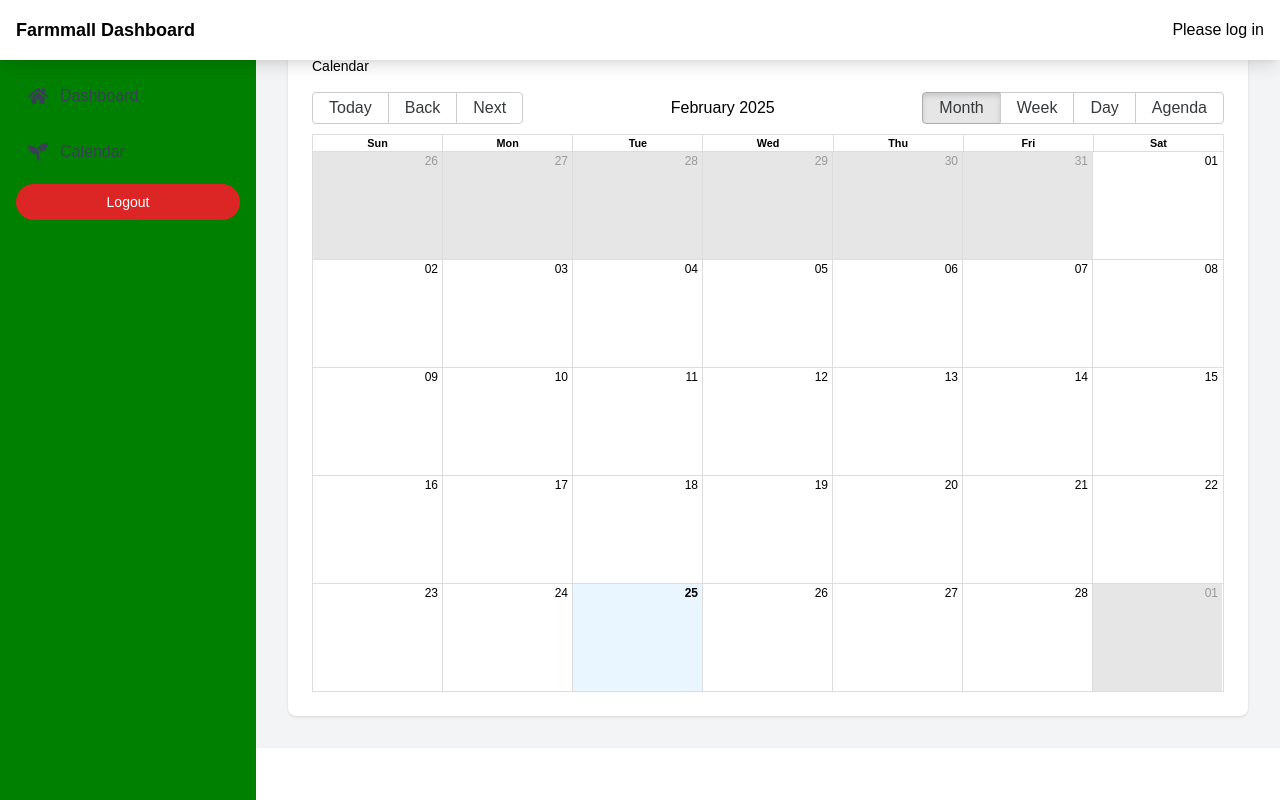
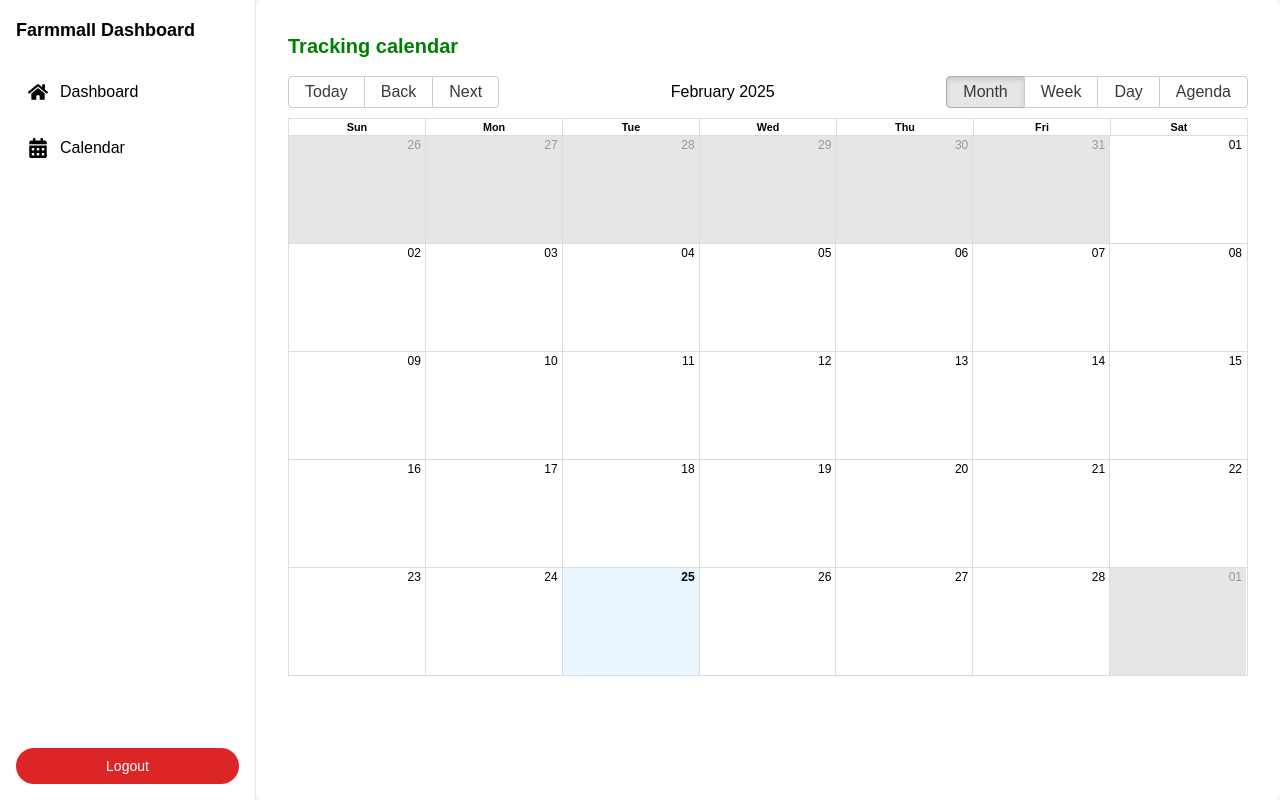
Before and after one commit to Griffin-Ndede/farm_mall, a React (Vite) app: page /dashboard/calendar in a window 1280 px wide. Built offline with nearby package versions, Linux system fonts and the light colour scheme.

Commit message:
readjusts the dashboard layout

```diff
--- a/src/App.jsx
+++ b/src/App.jsx
@@ -5,7 +5,7 @@ import Signup from './Components/Signup'
 import Login from './Components/Login'
 import { UserProvider } from './Context/UserContext'
 import ActivitiesForm from './Pages/ActivitiesForm'
-import CalendarView from './Pages/CalendarView'
+import CalendarView from './Pages/Calendar'
 
 function App() {
 
--- a/src/Pages/ActivitiesForm.jsx
+++ b/src/Pages/ActivitiesForm.jsx
@@ -68,7 +68,7 @@ function ActivitiesForm() {
   };
 
   return (
-    <div className="rounded-lg shadow p-6 h-fit" id="activity">
+    <div className="h-screen p-8" >
       <h3 className="text-xl font-bold mb-4">Add Crop Activity</h3>
       <form onSubmit={handleFormSubmit} className="space-y-6">
         <div>
--- a/src/Pages/CalendarView.jsx
+++ b/src/Pages/Calendar.jsx
@@ -38,8 +38,8 @@ function CalendarView() {
   }, [token]);
 
   return (
-    <div className="bg-white rounded-lg shadow p-6" id="calendar">
-      <h3 className="text-sm mb-4">Calendar</h3>
+    <div className="bg-white p-8 rounded-lg h-screen">
+      <h3 className="text-xl font-bold text-custom-green mb-4">Tracking calendar</h3>
       <Calendar
         localizer={localizer}
         events={events}
--- a/src/Pages/Dashboard.jsx
+++ b/src/Pages/Dashboard.jsx
@@ -17,7 +17,7 @@ function Dashboard() {
       <div className="flex h-fit">
         <SideNav/>
         {/* Main Content */}
-        <div className="flex-1 md:ml-64 p-8 bg-gray-100">
+        <div className="flex-1 md:ml-64 bg-gray-100">
           {/* Outlet for nested routes */}
           <Outlet />
         </div>
--- a/src/components/SideNav.jsx
+++ b/src/components/SideNav.jsx
@@ -1,17 +1,18 @@
-import React, { useContext, useState } from 'react'
-import { Link } from 'react-router-dom';
-import { FaSeedling, FaCalendarAlt, FaHome, FaBars, FaUser } from "react-icons/fa";
-import { Menu } from 'lucide-react';
-import UserContext from '../Context/UserContext';
+import React, { useContext, useState } from "react";
+import { Link, useNavigate } from "react-router-dom";
+import { FaSeedling, FaCalendarAlt, FaHome, FaUser, FaEnvelope } from "react-icons/fa";
+import { Menu } from "lucide-react";
+import UserContext from "../Context/UserContext";
 
 function SideNav() {
+  const [isSidebarOpen, setIsSidebarOpen] = useState(false);
+  const { user, logout } = useContext(UserContext);
+  const navigate = useNavigate();
 
-    const [isSidebarOpen, setIsSidebarOpen] = useState(false);
-    const { user } = useContext(UserContext)
   const navItems = [
-        { icon: FaHome, text: 'Dashboard', path: '/dashboard/activities' },
-        { icon: FaSeedling, text: 'Calendar', path: '/dashboard/calendar' }
-    ]
+    { icon: FaHome, text: "Dashboard", path: "/dashboard/activities" },
+    { icon: FaCalendarAlt, text: "Calendar", path: "/dashboard/calendar" },
+  ];
 
   const handleLogout = (e) => {
     logout();
@@ -20,54 +21,66 @@ function SideNav() {
 
   return (
     <>
+      {/* Toggle Button for Mobile */}
       <button
-                className="fixed top-4 left-4 z-50 md:hidden bg-custom-blue text-white p-2 rounded-full"
+        className="fixed top-4 left-4 z-50 md:hidden bg-custom-blue p-2 rounded-full"
         onClick={() => setIsSidebarOpen(!isSidebarOpen)}
       >
         <Menu className="h-6 w-6" />
       </button>
+
       {/* Side Navigation */}
-            {/* Mini Navbar */}
-            <div className="fixed top-0 left-0 w-full p-4 bg-white flex justify-between items-center z-20 shadow-lg">
-                <Link to="/">
-                    <h1 className="text-lg font-bold">Farmmall Dashboard</h1>
+      <div
+        className={`w-64 flex flex-col p-4 top-0 fixed h-full z-10 transition-transform duration-300 ${
+          isSidebarOpen ? "translate-x-0" : "-translate-x-full"
+        } md:translate-x-0 border-r border-gray-200`}
+      >
+        {/* Navbar Integrated into Sidebar */}
+        <div>
+          <Link to="/" className="text-lg font-bold">
+            Farmmall Dashboard
           </Link>
-                <div className="flex items-center space-x-4">
-                    {user ? (
+        </div>
+
+        {/* User Information */}
+        <div className="flex flex-col mb-6">
+          {user && (
             <>
-                            <span className="font-medium">Hi, {user.username}</span>
+              <div className="flex items-center gap-2">
+                <FaUser className="h-5 w-5" />
+                <span className="font-medium text-lg">Hi, {user.username}</span>
+              </div>
+              <div className="flex items-center gap-2">
+                <span className="text-sm text-gray-400">{user.email}</span>
+              </div>
             </>
-                    ) : (
-                        <p>Please log in</p>
           )}
         </div>
-            </div>
-            <div
-                className={`w-64 bg-custom-green text-white flex flex-col p-4 top-0 fixed h-full z-10 transition-transform duration-300 ${isSidebarOpen ? "translate-x-0" : "-translate-x-full"
-                    } md:translate-x-0 mt-14`}
-            >
-                <nav className="space-y-2">
+
+        {/* Navigation Links */}
+        <nav className="space-y-2 flex-1">
           {navItems.map((item, index) => (
             <Link
               to={item.path}
               key={index}
-                            className="flex items-center gap-3 w-full p-3 text-gray-700 hover:bg-indigo-50 hover:text-custom-blue rounded-lg"
+              className="flex items-center gap-3 w-full p-3 hover:bg-custom-green hover:text-white rounded-lg transition-colors duration-200"
             >
               <item.icon className="h-5 w-5" />
               <span>{item.text}</span>
             </Link>
           ))}
+        </nav>
+
+        {/* Logout Button */}
         <button
           onClick={handleLogout}
           className="px-3 py-2 bg-red-600 w-full text-white rounded-3xl text-sm hover:bg-red-800 transition-colors duration-200"
         >
           Logout
         </button>
-                </nav>
       </div>
-
     </>
-    )
+  );
 }
 
-export default SideNav
+export default SideNav;
```
Lines whose indentation alone changed are shown as unchanged.
